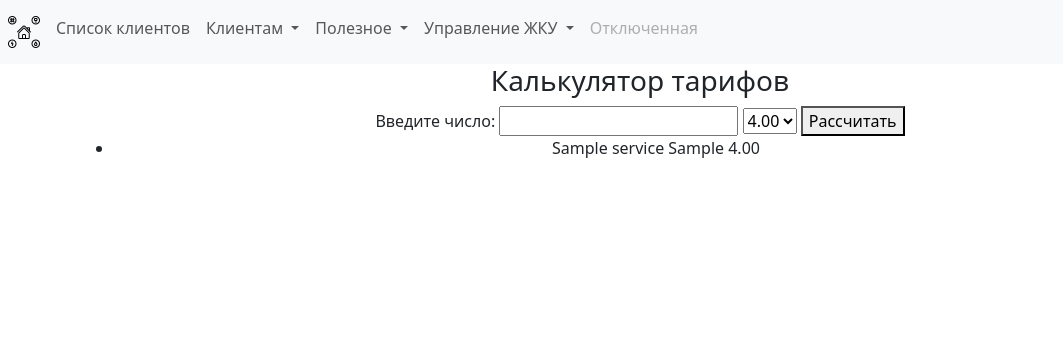
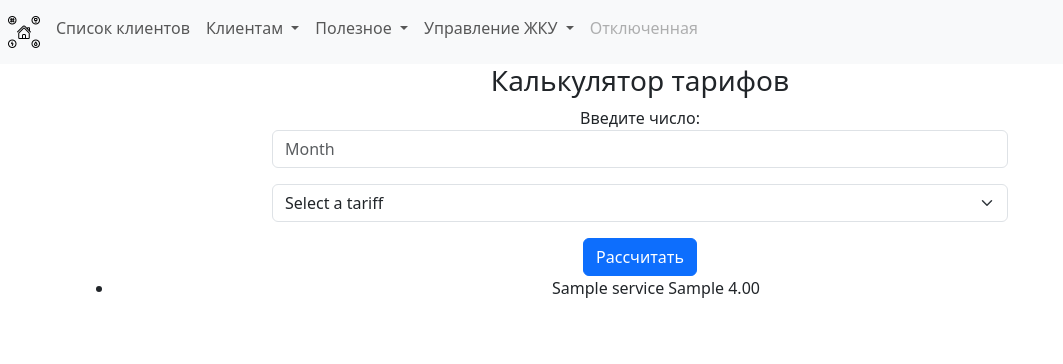
Before and after one commit to billy-juicy/Django-Utilities-App, a Django app: page /billing/tariffs in a window 1280 px wide. Shown: the top 364 px of the page, without its empty margins (0-1063 px from the left). Run offline with Django 5.2, Linux system fonts and the light colour scheme; tables that the repository leaves empty hold one stand-in row (values such as "Sample post"); some libraries are stand-ins or nearby versions.

Commit message:
Add form of calculator and change a few files for it

```diff
--- /dev/null
+++ b/billing/forms.py
@@ -0,0 +1,6 @@
+from django import forms
+from billing.models import Tariff
+
+class CalculateForm(forms.Form):
+    number_month = forms.IntegerField(label="Month", min_value=1, max_value=12, widget=forms.TextInput(attrs={"id": "input1" }))
+    tariff_month = forms.ModelChoiceField(queryset=Tariff.objects.all(), label="Tariff", empty_label='Select a tariff', to_field_name='rate', widget=forms.Select(attrs={"id": "tariff-select" }))
--- a/billing/templates/tariff.html
+++ b/billing/templates/tariff.html
@@ -1,4 +1,5 @@
 {% extends "main.html" %}
+{% load django_bootstrap5 %}
 
 {% block navbar %}
 {{ block.super }}
@@ -6,21 +7,48 @@
 
 {% block content %}
     {{ block.super }}
-    <div class="calculator">
+    <div class="calculate">
+    <div class="row">
+        <div class="col-2"></div>
+        <div class="col-8">
         <h3>Калькулятор тарифов</h3>
+        </div>
+    </div>
+    <div class="row">
+        <div class="col-2"></div>
+        <div class="col-8">
         <label type="text">Введите число:</label> <!--Текстовый элемент-->
-        <input type="number" id="input1" min="1"> <!--Ввод числа-->
-        <select id="tariff-select"> <!--Выбор тарифа из тарифов-->
-            {% for tariff in tariffs %}
-            <option value="{{ tariff.rate }}">{{ tariff.rate }}</option> <!--Конкретный тариф-->
-            {% endfor %}
-        </select>
-        <button onclick="calculate()">Рассчитать</button> <!--Кнопка-->
+        {% bootstrap_field calculate_form.number_month show_label=False %}
+        </div>
+    </div>
+    <div class="row">
+        <div class="col-2"></div>
+        <div class="col-8">
+            {% bootstrap_field calculate_form.tariff_month show_label=False %}
+        </div>
+    </div>
+    <div class="row">
+        <div class="col-2"></div>
+        <div class="col-8">
+        <button class="btn btn-primary" type="button" onclick="calculate()">Рассчитать</button> <!--Кнопка-->
         <div id="result"></div> <!--Результат-->
+        </div>
+    </div>
     </div>
     <ul>
     {% for tariff in tariffs %}
         <li>{{ tariff }}</li>
     {% endfor %}
     </ul>
+    {% endblock %}
+    {% block js %}
+    {{ block.super }}
+    <script>
+    function calculate() {
+        const inputValue = document.getElementById('input1').value;
+        const tariffValue = document.getElementById('tariff-select').value;
+        const result = inputValue * tariffValue;
+        document.getElementById('result').innerText = `Итого: ${result} руб.`;
+    }
+    </script>
 {% endblock %}
--- a/billing/views.py
+++ b/billing/views.py
@@ -4,6 +4,8 @@ from .models import Tariff
 from .models import Invoice
 from .models import Meter
 from .models import Payment
+from .forms import CalculateForm
+from django.shortcuts import render
 from django.views.generic import ListView, DetailView
 
 
@@ -34,6 +36,11 @@ class TariffListView(ListView):
         if not queryset.exists():
             raise Http404('Нет тарифов для отображения!')
         return queryset
+
+    def get_context_data(self, **kwargs):
+        context = super().get_context_data(**kwargs)
+        context['calculate_form'] = CalculateForm()
+        return context
 
 class InvoiceListView(ListView):
     model = Invoice
--- a/practice/templates/main.html
+++ b/practice/templates/main.html
@@ -66,14 +66,6 @@
         {% block content %}
         {% endblock %}
     </div>
-<script>
-function calculate() {
-    const inputValue = document.getElementById('input1').value;
-    const tariffValue = document.getElementById('tariff-select').value;
-    const result = inputValue * tariffValue;
-    document.getElementById('result').innerText = `Итого: ${result} руб.`;
-}
-</script>
 </body>
     {% block js %}
     {% bootstrap_javascript %}
```
